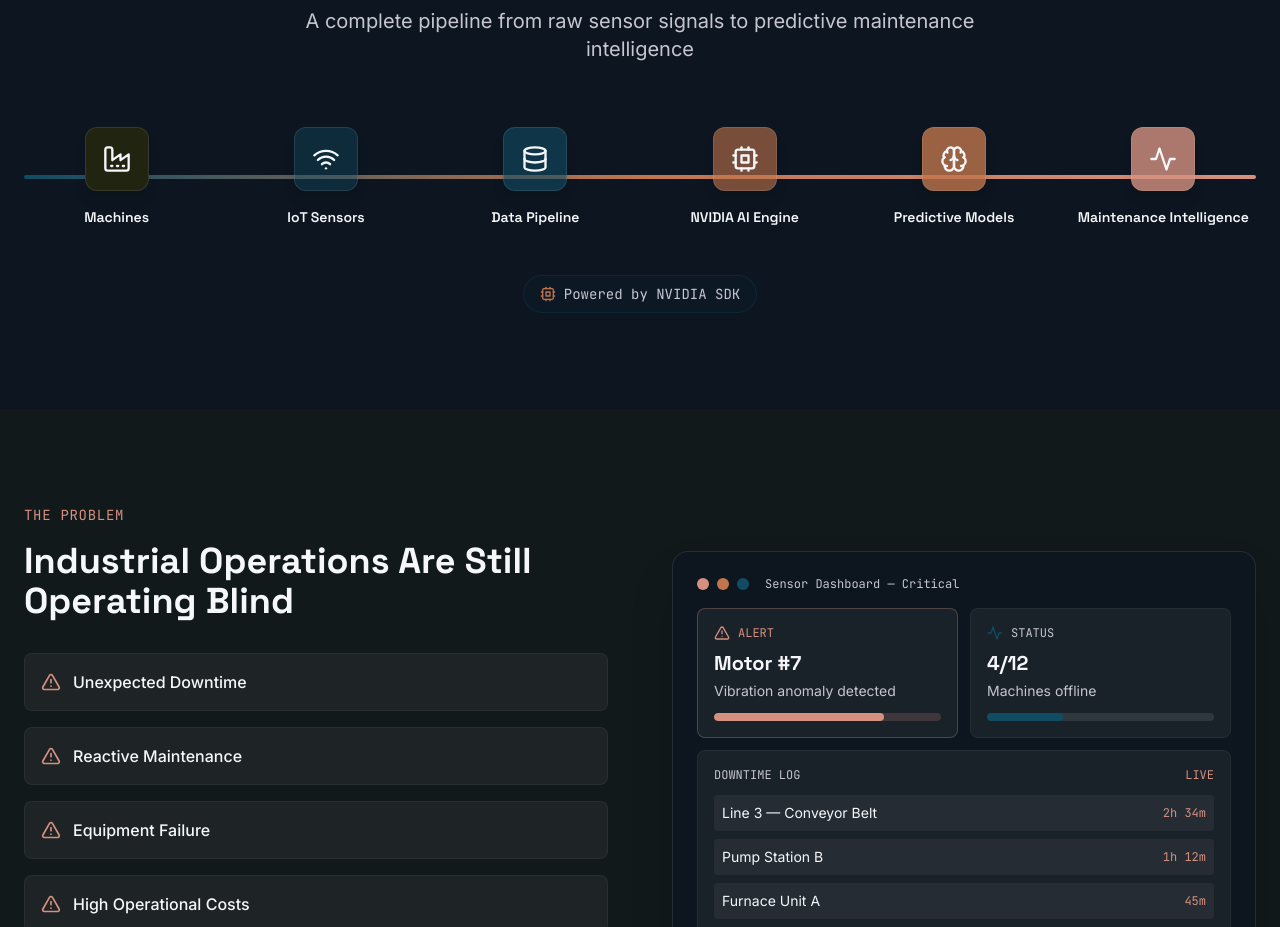
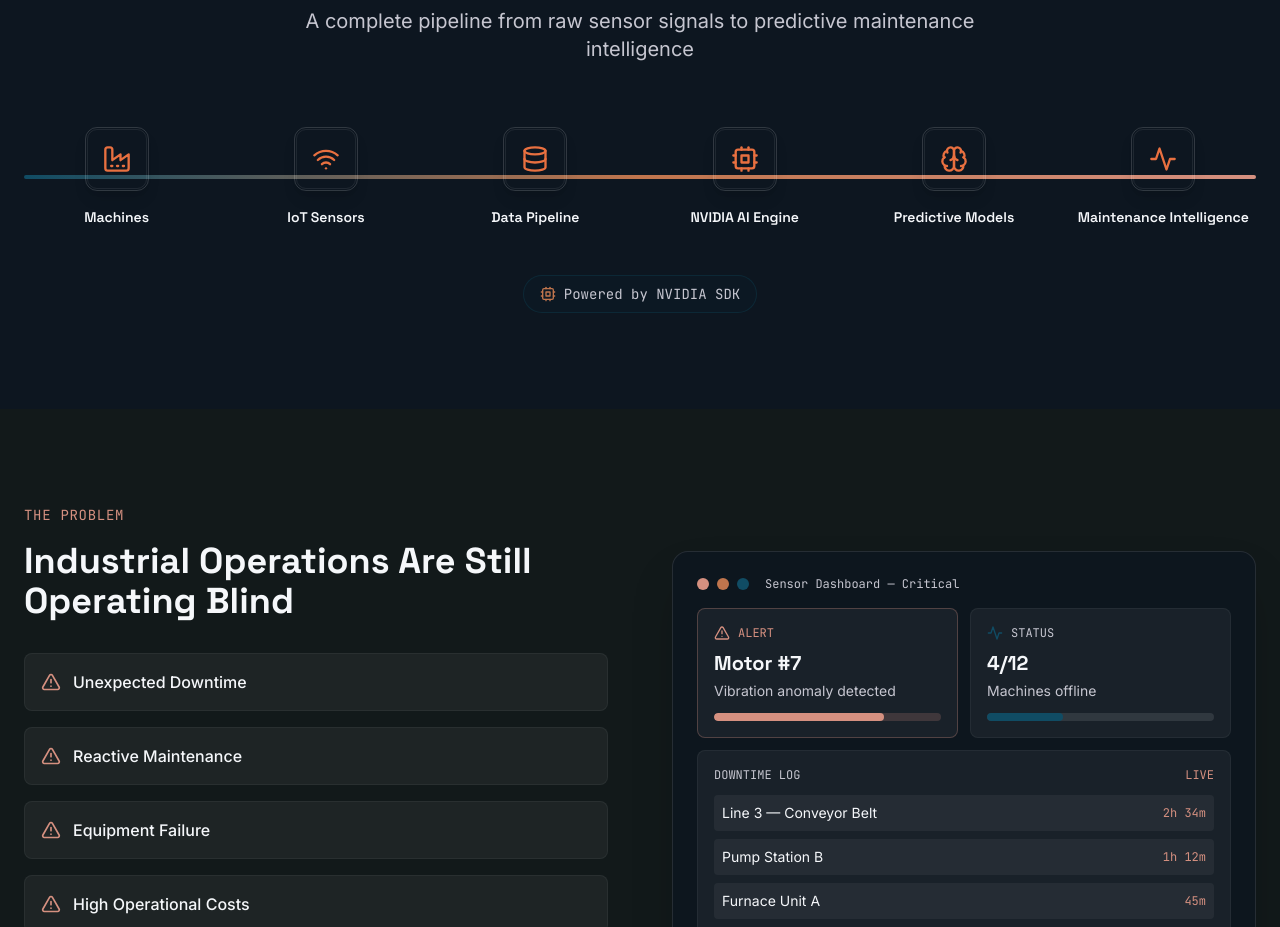
Before and after one commit to malshi-kavindya/sensorpilots.com, a React (Vite) app: page / in a window 1280 px wide. Shown: the part 1160-2087 px from the top of the page. Built offline with nearby package versions, Linux system fonts and the light colour scheme.

Commit message:
style enhnaced

```diff
--- a/src/components/sections/PlatformOverview.tsx
+++ b/src/components/sections/PlatformOverview.tsx
@@ -38,8 +38,8 @@ export default function PlatformOverview() {
                 className="relative"
               >
                 <div className="flex flex-col items-center text-center group">
-                  <div className={`w-16 h-16 rounded-xl ${step.color} border border-white/10 flex items-center justify-center mb-4 shadow-lg group-hover:scale-110 transition-transform duration-300`}>
-                    <step.icon className="w-7 h-7 text-text-primary" />
+                  <div className="w-16 h-16 rounded-xl bg-transparent flex items-center justify-center mb-4 shadow-lg group-hover:scale-110 transition-transform duration-300 border border-white/15" style={{ outline: '1px solid rgba(255,255,255,0.08)', outlineOffset: '-3px' }}>
+                    <step.icon className="w-7 h-7 text-[#e87040]" />
                   </div>
                   <h4 className="font-heading font-semibold text-text-primary text-sm">{step.label}</h4>
                   {i < steps.length - 1 && (
```
